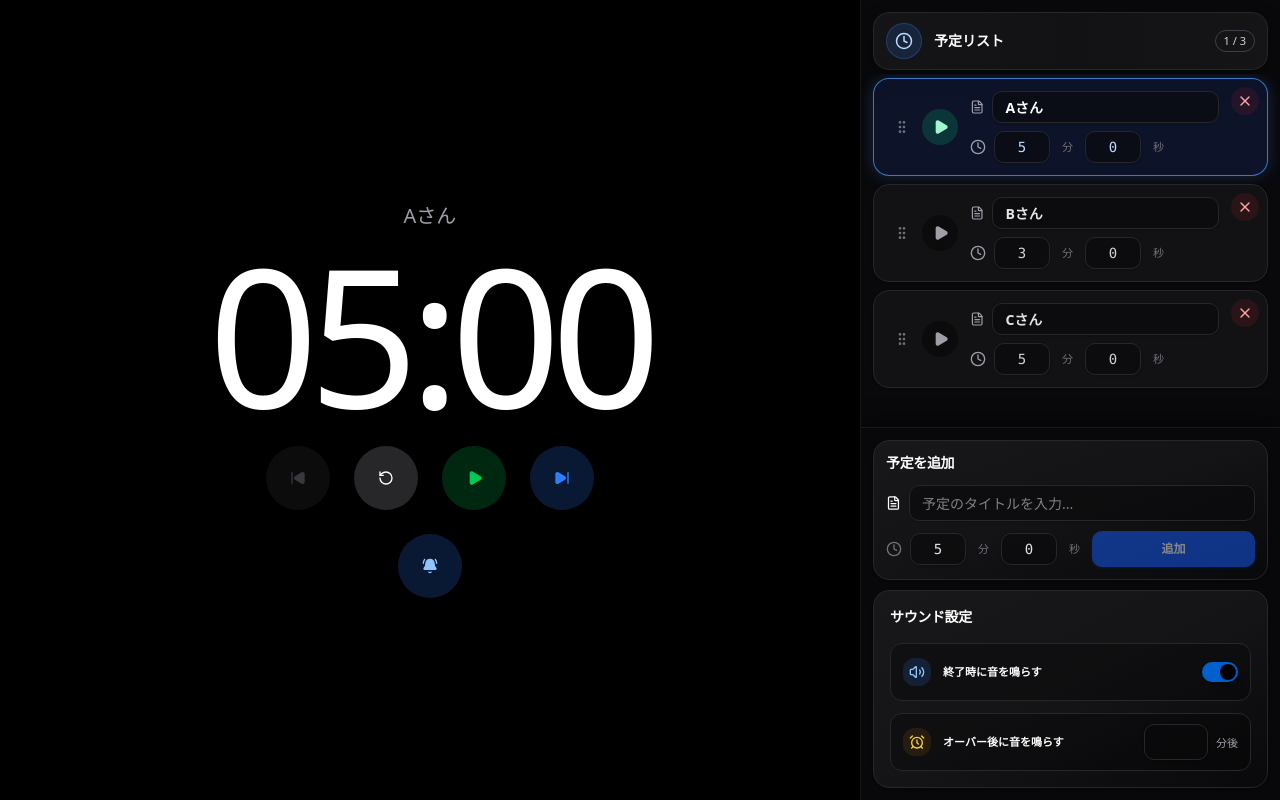
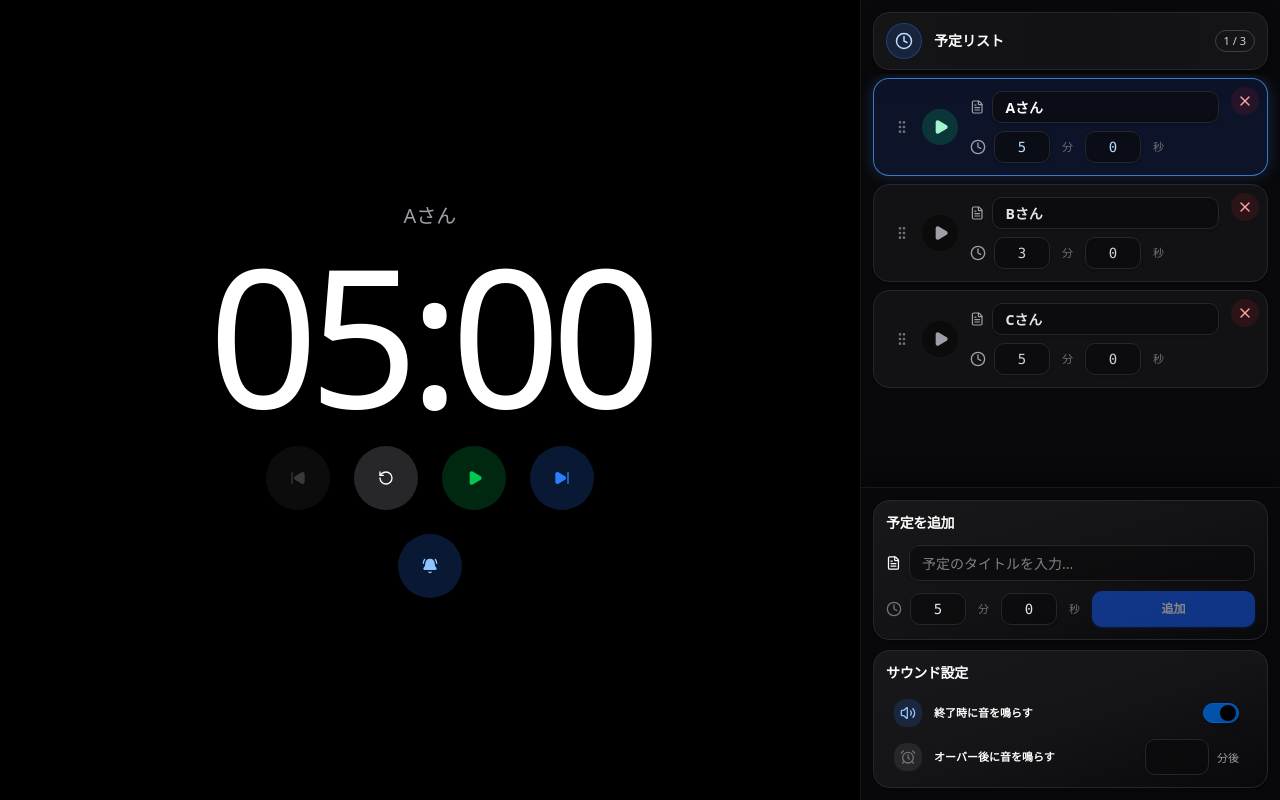
Before and after one commit to ttrabbits/meeting-timer, a React (Vite) app: page / in a window 1280 px wide. Built offline with nearby package versions, Linux system fonts and the light colour scheme.

Commit message:
feat: update styling for AgendaSettings and Switch components to enhance UI consistency

```diff
--- a/src/components/agenda/AgendaSettings.tsx
+++ b/src/components/agenda/AgendaSettings.tsx
@@ -20,11 +20,11 @@ export const AgendaSettings: React.FC<AgendaSettingsProps> = ({
 }) => {
   return (
     <Card className="bg-gradient-to-br from-zinc-900 via-zinc-900/80 to-zinc-950 border-zinc-800">
-      <CardHeader className="pb-1 px-4 pt-4">
+      <CardHeader className="pb-1 px-3 pt-3">
         <CardTitle className="text-sm text-white">サウンド設定</CardTitle>
       </CardHeader>
-      <CardContent className="pt-3 pb-4 px-4 space-y-3">
-        <div className="flex items-center justify-between rounded-lg border border-zinc-800 bg-black/30 px-3 py-2.5">
+      <CardContent className="pt-2 pb-3 px-3 space-y-2">
+        <div className="flex items-center justify-between px-2">
           <div className="flex items-center gap-3">
             <div
               className={`p-1.5 rounded-lg ${isSoundEnabled ? 'bg-blue-500/15 text-blue-300' : 'bg-zinc-800 text-zinc-500'}`}
@@ -39,7 +39,7 @@ export const AgendaSettings: React.FC<AgendaSettingsProps> = ({
               終了時に音を鳴らす
             </p>
           </div>
-          <div className="flex items-center gap-2 self-center min-h-[36px]">
+          <div className="flex items-center gap-2 self-center min-h-[36px] px-2">
             <Switch
               checked={isSoundEnabled}
               onCheckedChange={onSoundToggle}
@@ -48,16 +48,18 @@ export const AgendaSettings: React.FC<AgendaSettingsProps> = ({
           </div>
         </div>
 
-        <div className="flex items-center justify-between rounded-lg border border-zinc-800 bg-black/30 px-3 py-2.5">
+        <div className="flex items-center justify-between px-2">
           <div className="flex items-center gap-3">
-            <div className="p-1.5 rounded-lg bg-amber-500/10 text-amber-300">
+            <div
+              className={`p-1.5 rounded-lg ${overtimeReminderMinutes ? 'bg-amber-500/10 text-amber-300' : 'bg-zinc-800 text-zinc-500'}`}
+            >
               <AlarmClock className="h-4 w-4" />
             </div>
             <p className="text-[11px] font-semibold text-white">
               オーバー後に音を鳴らす
             </p>
           </div>
-          <div className="flex items-center gap-2 self-center min-h-[36px]">
+          <div className="flex items-center gap-2 self-center min-h-[36px] px-2">
             <Input
               type="number"
               min="0"
--- a/src/components/ui/switch.tsx
+++ b/src/components/ui/switch.tsx
@@ -9,7 +9,7 @@ const Switch = React.forwardRef<
 >(({ className, ...props }, ref) => (
   <SwitchPrimitives.Root
     className={cn(
-      'peer inline-flex h-5 w-9 shrink-0 cursor-pointer items-center rounded-full border-2 border-transparent shadow-sm transition-colors focus-visible:outline-none focus-visible:ring-2 focus-visible:ring-ring focus-visible:ring-offset-2 focus-visible:ring-offset-background disabled:cursor-not-allowed disabled:opacity-50 data-[state=checked]:bg-primary data-[state=unchecked]:bg-input',
+      'peer inline-flex h-5 w-9 shrink-0 cursor-pointer items-center rounded-full border border-zinc-700/70 shadow-sm transition-colors focus-visible:outline-none focus-visible:ring-2 focus-visible:ring-ring focus-visible:ring-offset-2 focus-visible:ring-offset-background disabled:cursor-not-allowed disabled:opacity-50 data-[state=checked]:border-primary data-[state=checked]:bg-primary/80 data-[state=unchecked]:bg-zinc-900/70',
       className,
     )}
     {...props}
```
